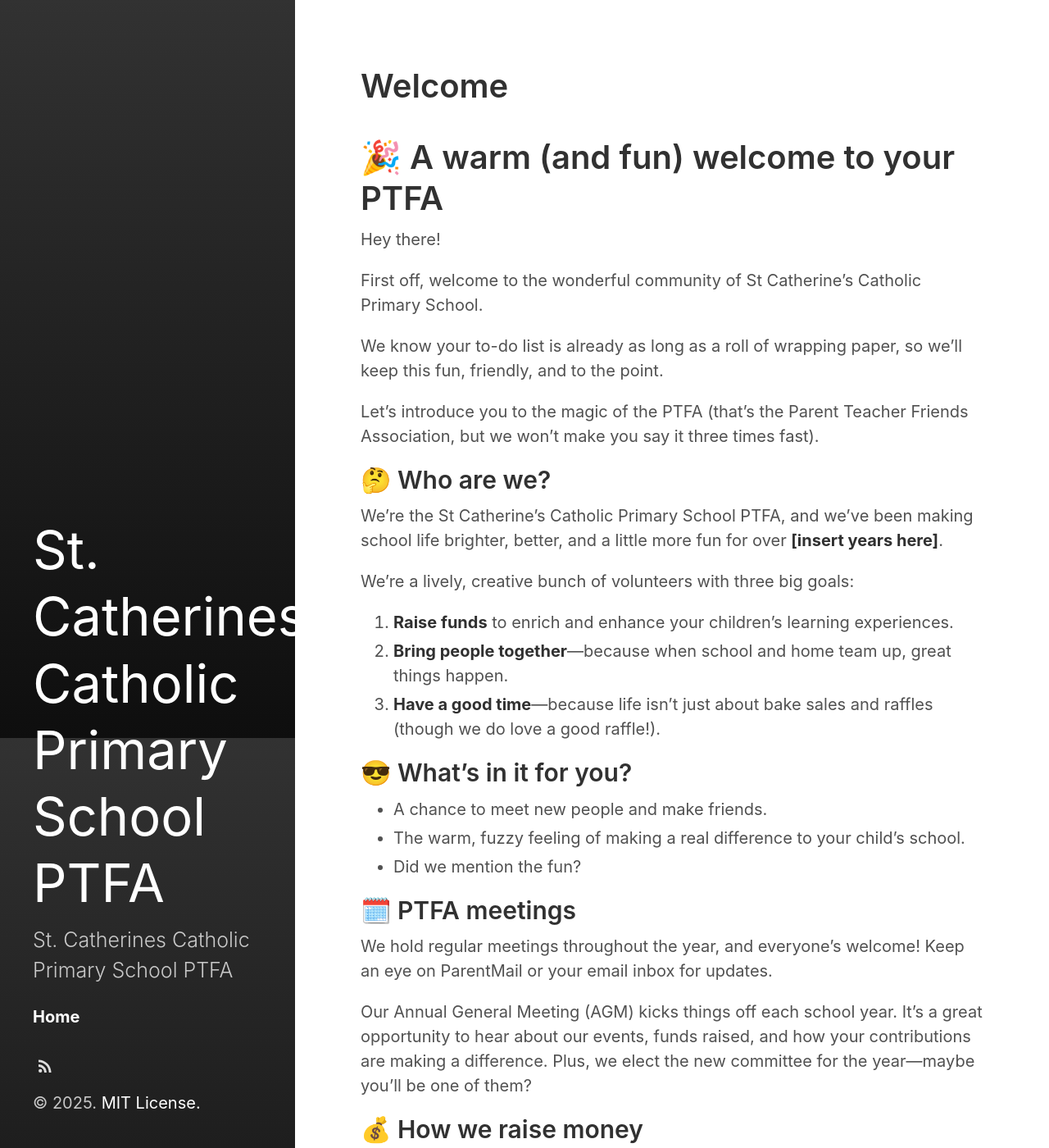
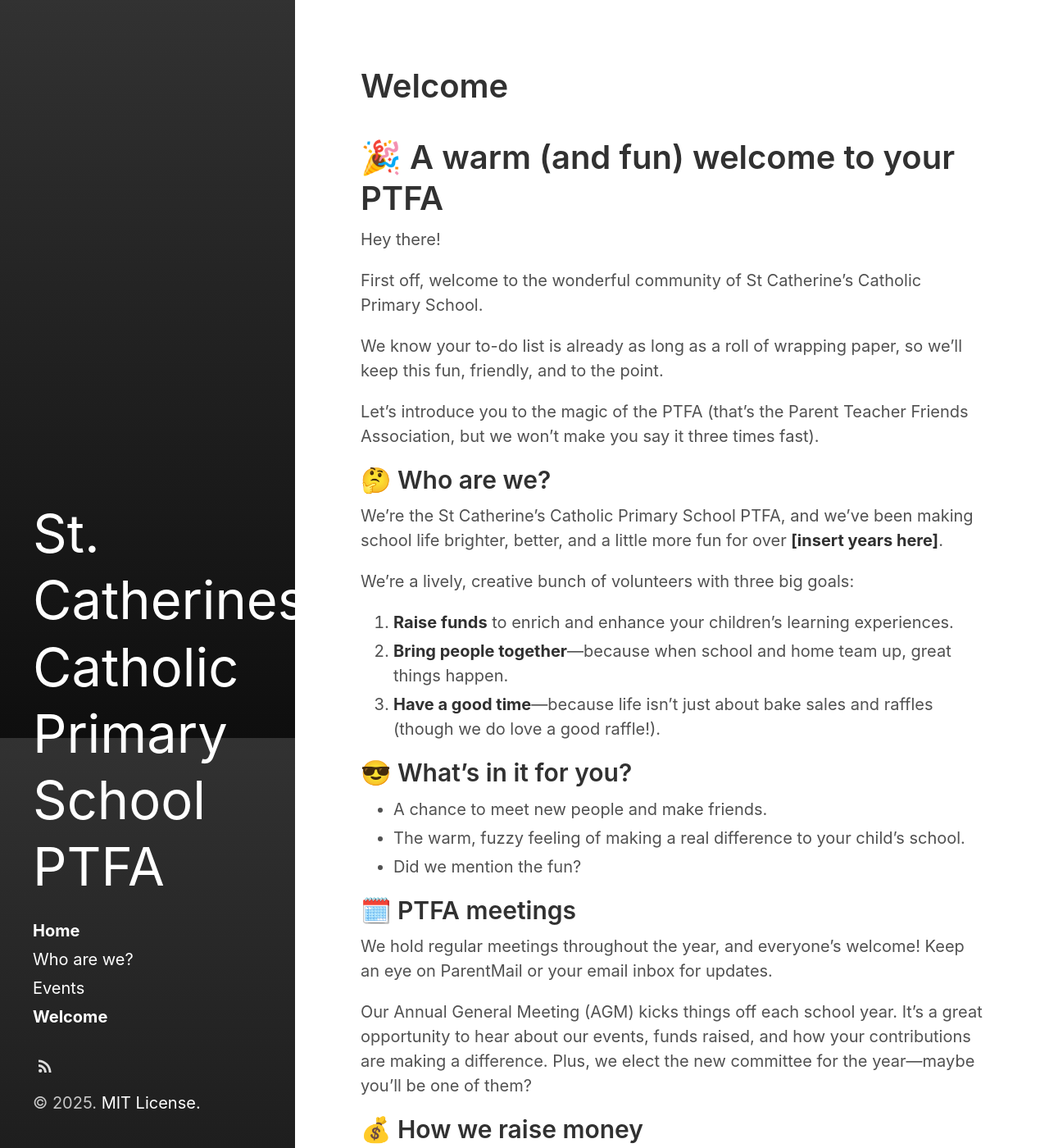
Before and after one commit to skeddy/stcathsptfa, a Jekyll site: the page built from index.md, in a window 1280 px wide and 1400 px high. Shown: the whole window at 82% size. Built offline with Jekyll 4.4.1, drawn with Linux system fonts in a browser that asks for light colours.

```diff
--- a/_config.yml
+++ b/_config.yml
@@ -4,7 +4,7 @@ highlighter:      rouge
 
 # Setup
 title: St. Catherines Catholic Primary School PTFA
-description: St. Catherines Catholic Primary School PTFA
+description:
 
 paginate:         5
 # paginate_path:    '/page:num'
--- a/_sass/hydeout/_layout.scss
+++ b/_sass/hydeout/_layout.scss
@@ -38,7 +38,7 @@ body {
 
   .site-title {
     /* font-family: 'Abril Fatface', serif; */
-    font-size: $large-font-size;
+    font-size: 40px;
     font-weight: normal;
     margin-bottom: $heading-spacing;
     margin-top: 0;
```
Also changed, not shown: about.md (+1 -0 lines), events.md (+1 -0 lines), index.md (+1 -0 lines), _layouts/_delete_category.html (renamed from _layouts/category.html).
